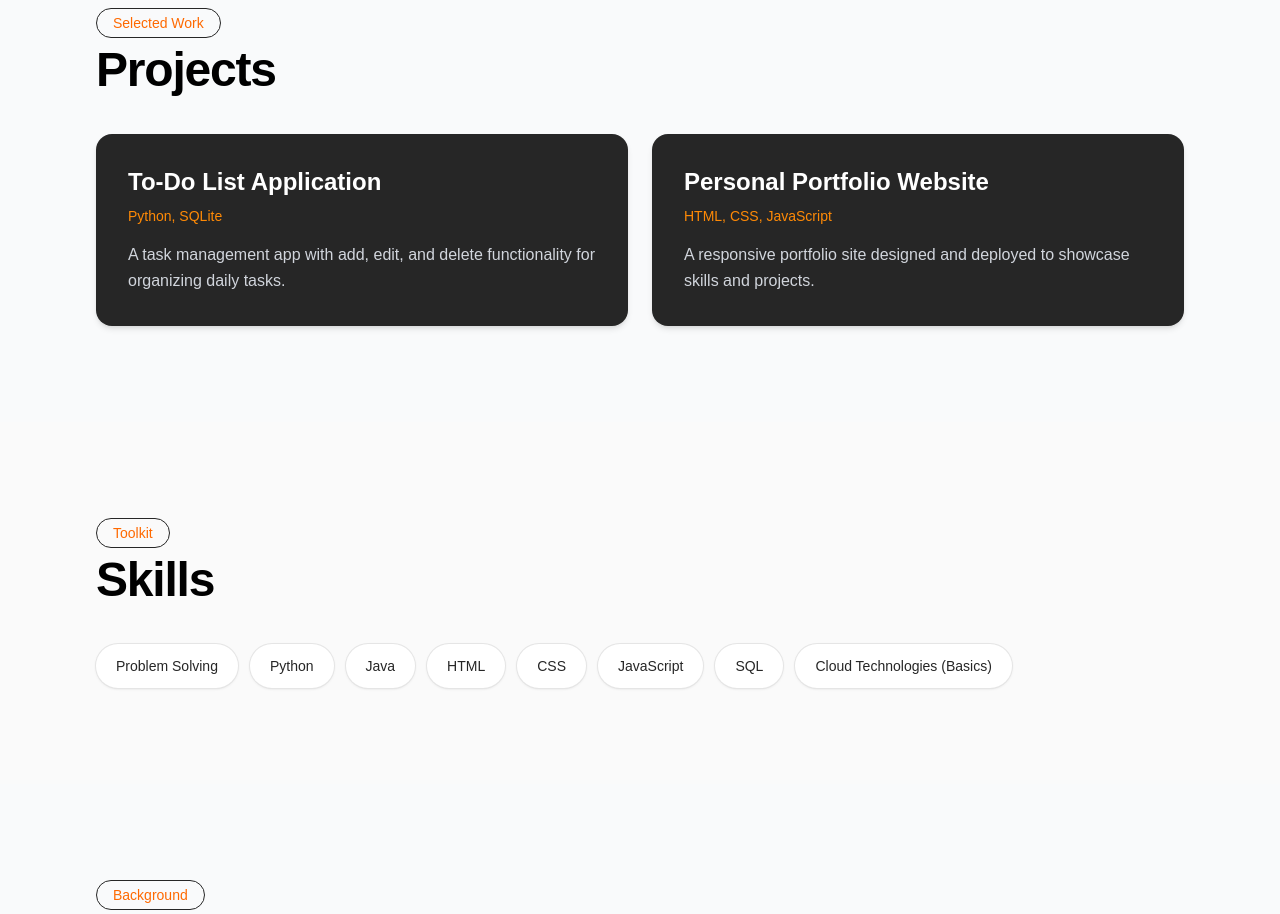
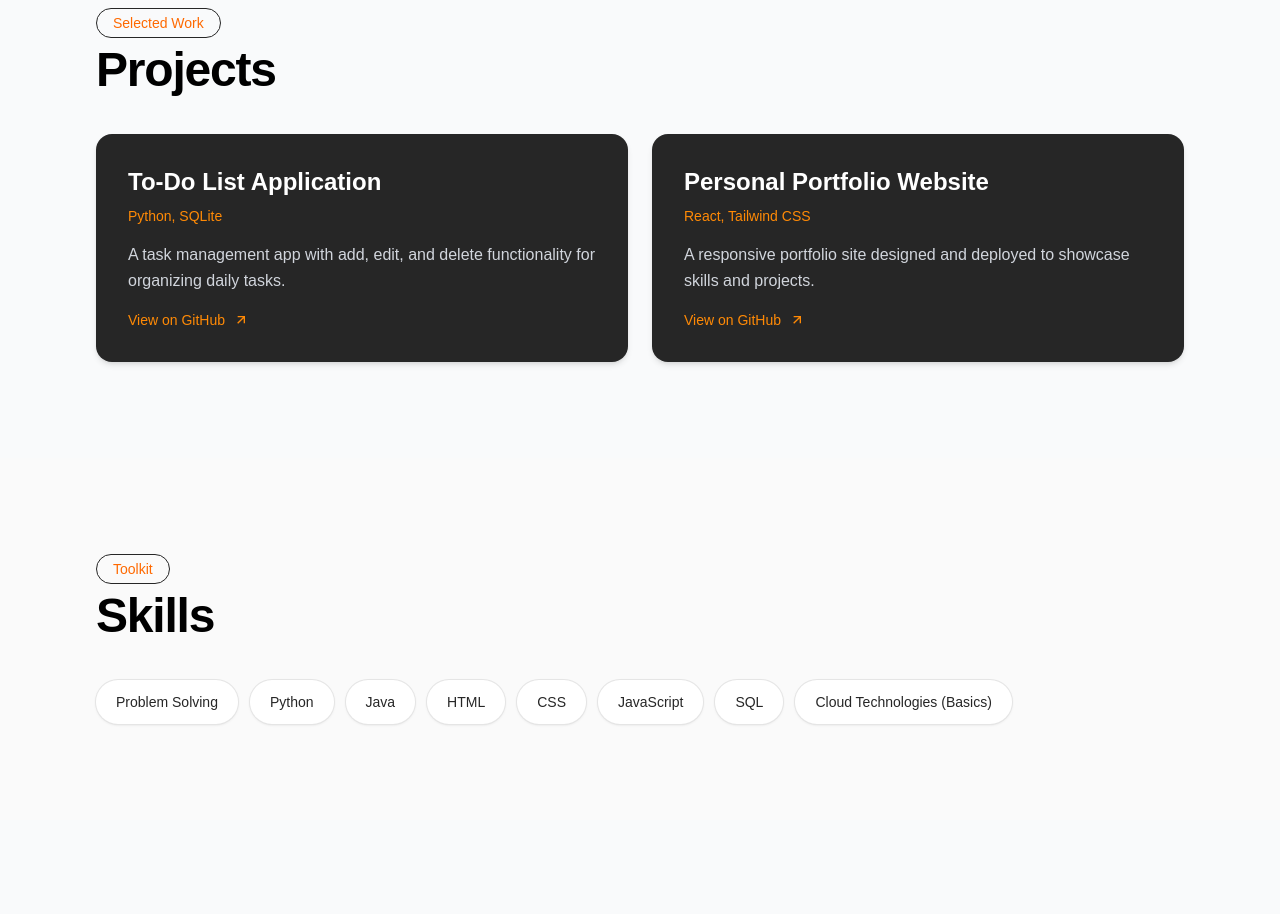
Before and after one commit to LOGESHWARAN000/portfolio, a React (Vite) app: page / in a window 1280 px wide. Shown: the part 1580-2494 px from the top of the page. Built offline with nearby package versions, Linux system fonts and the light colour scheme.

Commit message:
Add project links

```diff
--- a/package.json
+++ b/package.json
@@ -7,7 +7,9 @@
     "dev": "vite",
     "build": "vite build",
     "lint": "oxlint",
-    "preview": "vite preview"
+    "preview": "vite preview",
+    "predeploy": "npm run build",
+   "deploy": "gh-pages -d dist"
   },
   "dependencies": {
     "@tailwindcss/vite": "^4.3.2",
@@ -20,6 +22,7 @@
     "@types/react-dom": "^19.2.3",
     "@vitejs/plugin-react": "^6.0.3",
     "autoprefixer": "^10.5.3",
+    "gh-pages": "^6.3.0",
     "oxlint": "^1.71.0",
     "postcss": "^8.5.19",
     "vite": "^8.1.1"
--- a/src/Projects.jsx
+++ b/src/Projects.jsx
@@ -6,12 +6,14 @@ const PROJECTS = [
     stack: "Python, SQLite",
     description:
       "A task management app with add, edit, and delete functionality for organizing daily tasks.",
+    link: "https://github.com/LOGESHWARAN000/todo-list-app",
   },
   {
     title: "Personal Portfolio Website",
-    stack: "HTML, CSS, JavaScript",
+    stack: "React, Tailwind CSS",
     description:
       "A responsive portfolio site designed and deployed to showcase skills and projects.",
+    link: "https://github.com/LOGESHWARAN000/portfolio",
   },
 ];
 
@@ -26,14 +28,23 @@ export default function Projects() {
       </div>
       <div className="grid grid-cols-1 gap-6 md:grid-cols-2">
         {PROJECTS.map((project) => (
-          <div
+          <a
             key={project.title}
-            className="flex flex-col rounded-2xl bg-neutral-800 p-8 text-white shadow-md"
+            href={project.link}
+            target="_blank"
+            rel="noopener noreferrer"
+            className="flex flex-col rounded-2xl bg-neutral-800 p-8 text-white shadow-md transition-transform hover:-translate-y-1 hover:shadow-lg"
           >
             <h3 className="mb-2 text-2xl font-bold">{project.title}</h3>
             <p className="mb-4 text-sm font-medium text-orange-400">{project.stack}</p>
-            <p className="leading-relaxed text-gray-300">{project.description}</p>
-          </div>
+            <p className="mb-4 leading-relaxed text-gray-300">{project.description}</p>
+            <span className="mt-auto inline-flex items-center gap-2 text-sm font-medium text-orange-400 hover:underline">
+              View on GitHub
+              <svg viewBox="0 0 24 24" className="h-4 w-4 fill-none stroke-current" strokeWidth="2">
+                <path d="M7 17 17 7M7 7h10v10" />
+              </svg>
+            </span>
+          </a>
         ))}
       </div>
     </section>
--- a/vite.config.js
+++ b/vite.config.js
@@ -5,4 +5,5 @@ export default defineConfig({
   plugins: [
     tailwindcss(),
   ],
+  base: '/portfolio/',
 })
```
Also changed, not shown: 1 other file (tests, documents, lock files or other folders).
